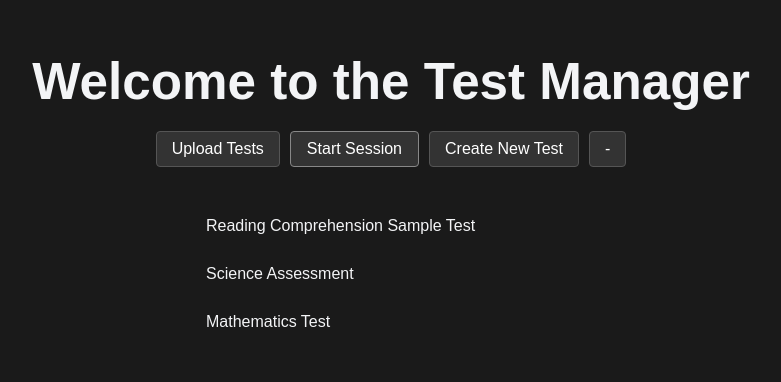
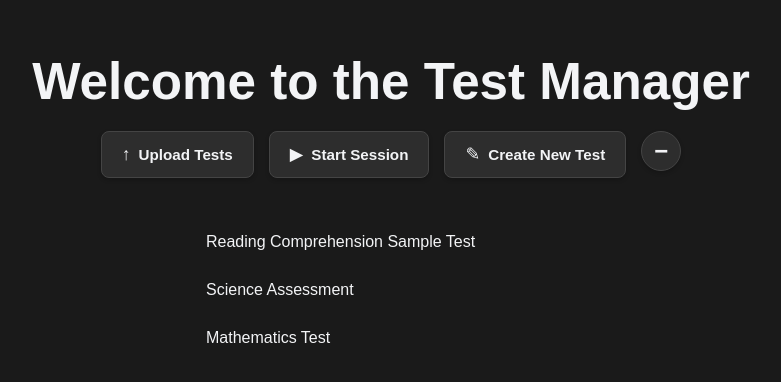
Before and after one commit to noahmancino/PrepTogether, a React (Vite) app in the folder frontend/: page / in a window 1280 px wide. Shown: the top 382 px of the page, without its empty margins (249-1030 px from the left). Built offline with nearby package versions, Linux system fonts and the light colour scheme.

Commit message:
style: refresh home layout and elimination icons

```diff
--- a/frontend/src/components/QuestionDisplay.tsx
+++ b/frontend/src/components/QuestionDisplay.tsx
@@ -44,7 +44,7 @@ export default function QuestionDisplay({
                   title={isEliminated ? "Restore answer choice" : "Eliminate answer choice"}
                   aria-label={isEliminated ? "Restore answer choice" : "Eliminate answer choice"}
                 >
-                  {isEliminated ? "↩" : "✕"}
+                  {isEliminated ? "↺" : "✕"}
                 </button>
               )}
             </div>
--- a/frontend/src/styles/DisplayView.css
+++ b/frontend/src/styles/DisplayView.css
@@ -156,31 +156,31 @@
 
 
 .eliminate-button {
-  background-color: #444;
-  color: #fff;
+  background: none;
   border: none;
-  border-radius: 4px;
-  width: 30px;
-  height: 30px;
-  margin-left: 10px;
+  margin-left: 8px;
   cursor: pointer;
   display: flex;
   align-items: center;
   justify-content: center;
-  transition: background-color 0.2s;
-  font-size: 14px;
+  width: 24px;
+  height: 24px;
+  color: #f87171;
+  font-size: 1rem;
+  border-radius: 50%;
+  transition: transform 0.2s, color 0.2s;
 }
 
 .eliminate-button:hover {
-  background-color: #555;
+  transform: scale(1.2);
 }
 
 .eliminate-button.active {
-  background-color: #772c2c;
+  color: #4ade80;
 }
 
 .eliminate-button.active:hover {
-  background-color: #974444;
+  transform: scale(1.2);
 }
 
 /* Show Answer Button */
--- a/frontend/src/styles/HomeView.css
+++ b/frontend/src/styles/HomeView.css
@@ -67,30 +67,51 @@ h1 {
   color: #ffffff;
 }
 
+
 .actions {
   display: flex;
-  gap: 10px;
-  margin-bottom: 15px;
+  flex-wrap: wrap;
+  justify-content: center;
+  gap: 15px;
+  margin-bottom: 20px;
+  width: 100%;
+  max-width: 600px;
 }
 
-.create-test-btn,
-.toggle-dropdown-btn,
-.upload-test-btn,
-.copy-link-btn {
-  padding: 8px 15px;
-  background-color: #333;
-  color: white;
-  border: 1px solid #555;
-  border-radius: 4px;
+.action-btn {
+  padding: 12px 20px;
+  background-color: #2d2d2d;
+  color: #f3f4f6;
+  border: 1px solid #444;
+  border-radius: 8px;
   cursor: pointer;
-  transition: background-color 0.2s;
+  display: flex;
+  align-items: center;
+  justify-content: center;
+  gap: 8px;
+  font-weight: 600;
+  font-size: 0.95rem;
+  transition: background-color 0.2s, transform 0.2s, box-shadow 0.2s;
+  box-shadow: 0 2px 4px rgba(0, 0, 0, 0.2);
 }
 
-.create-test-btn:hover,
-.toggle-dropdown-btn:hover,
-.upload-test-btn:hover,
-.copy-link-btn:hover {
-  background-color: #444;
+.action-btn:hover {
+  background-color: #3a3a3a;
+  transform: translateY(-2px);
+  box-shadow: 0 4px 8px rgba(0, 0, 0, 0.3);
+}
+
+.icon {
+  font-size: 1.1rem;
+}
+
+.toggle-dropdown-btn {
+  border-radius: 50%;
+  width: 40px;
+  height: 40px;
+  padding: 0;
+  line-height: 1;
+  font-size: 1.5rem;
 }
 
 /*.create-test-btn,*/
--- a/frontend/src/views/HomeView.tsx
+++ b/frontend/src/views/HomeView.tsx
@@ -189,40 +189,45 @@ export default function HomeView({ appState, onCreateTest, onViewTest, onEditTes
     <div className="home-view">
       <h1>Welcome to the Test Manager</h1>
       <div className="actions">
-
-
-      {sessionActive && (
+        {sessionActive && (
           <>
-            <button className="copy-link-btn" onClick={handleCopyLink}>
+            <button className="action-btn copy-link-btn" onClick={handleCopyLink}>
+              <span className="icon">⧉</span>
               {copySuccess ? "Copied!" : "Copy Session Link"}
             </button>
-            <button onClick={handleEndSession}>
+            <button className="action-btn end-session-btn" onClick={handleEndSession}>
+              <span className="icon">■</span>
               End Session
             </button>
           </>
-      )}
+        )}
 
         {!sessionActive && (
-          <button className="upload-test-btn" onClick={handleUploadClick}>
+          <button className="action-btn upload-test-btn" onClick={handleUploadClick}>
+            <span className="icon">↑</span>
             Upload Tests
           </button>
         )}
 
         {!sessionActive && (
           <>
-            <button onClick={handleCreateSession}>Start Session</button>
-            <button className="create-test-btn" onClick={toggleTestCreation}>
+            <button className="action-btn start-session-btn" onClick={handleCreateSession}>
+              <span className="icon">▶</span>
+              Start Session
+            </button>
+            <button className="action-btn create-test-btn" onClick={toggleTestCreation}>
+              <span className="icon">✎</span>
               Create New Test
             </button>
           </>
         )}
 
         <button
-          className="toggle-dropdown-btn"
+          className="action-btn toggle-dropdown-btn"
           onClick={toggleMainDropdown}
           aria-label="Toggle Dropdown"
         >
-          {mainDropdownOpen ? "-" : "+"}
+          {mainDropdownOpen ? "−" : "+"}
         </button>
       </div>
 
```
